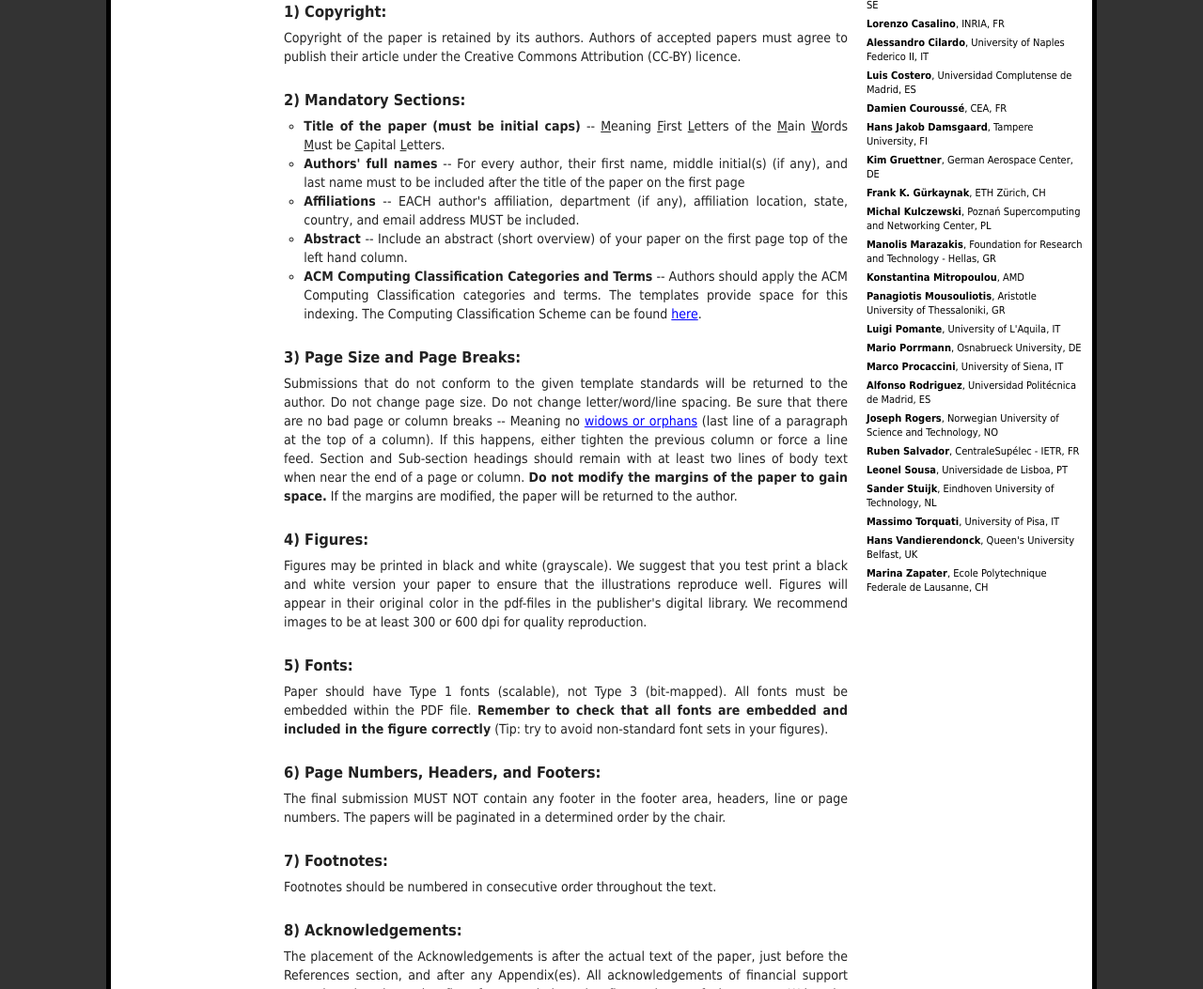
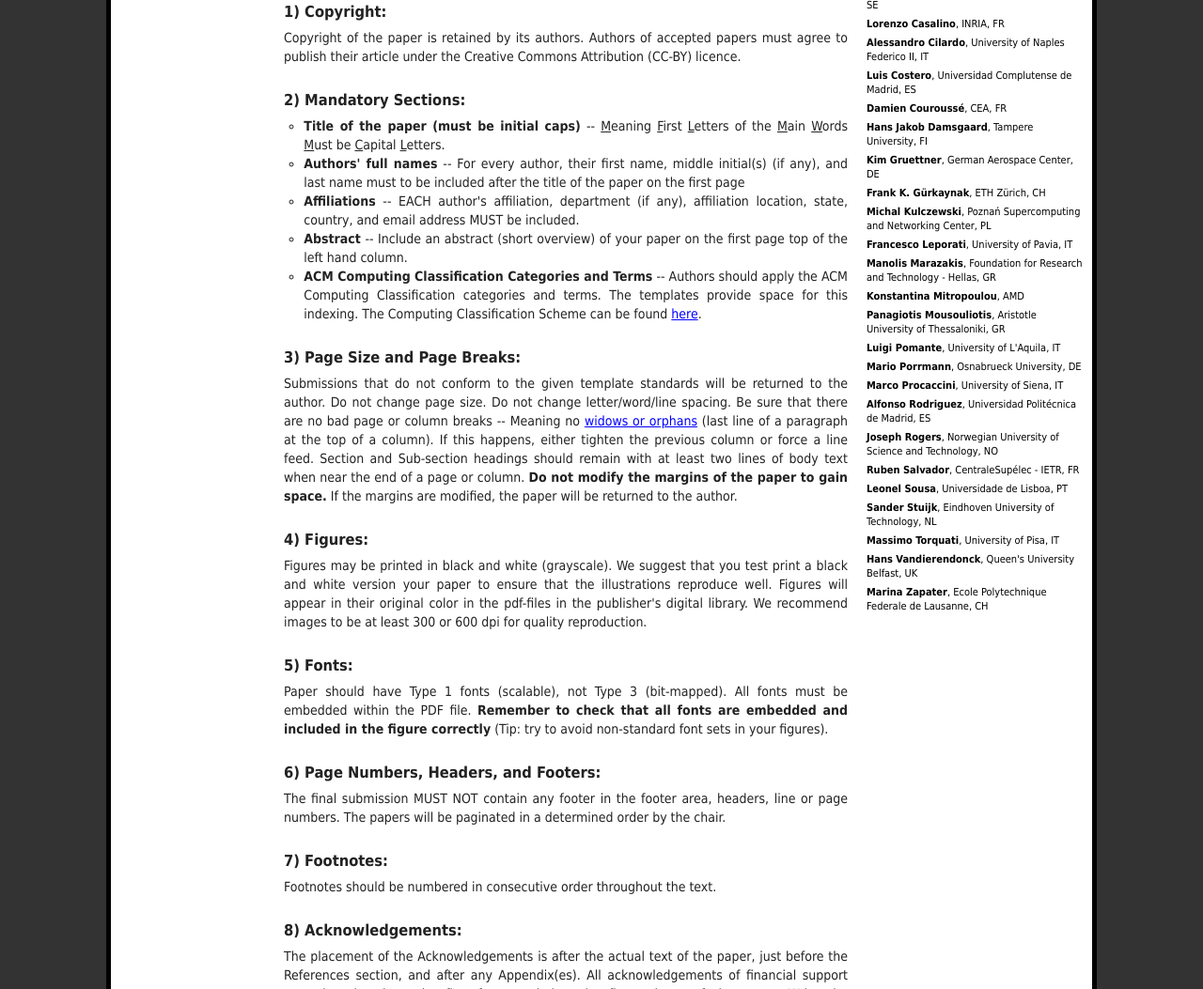
Before and after one commit to PARMA-DITAM-workshop/PARMA-DITAM-workshop.github.io, a plain HTML site: page Submission_Guidelines.html in a window 1280 px wide. Shown: the part 799-1852 px from the top of the page at 94% size. Drawn offline with Linux system fonts and the light colour scheme.

Commit message:
update TPC

```diff
--- a/Submission_Guidelines.html
+++ b/Submission_Guidelines.html
@@ -129,8 +129,8 @@
 <li><b>Sebasitan Sumin Kim</b>, Universidad de Murcia, ES</li>
 <li><b>Konstantina Koliogeorgi</b>, National Technical University of Athens, GR</li>-->
 <li><b>Michal Kulczewski</b>, Poznań Supercomputing and Networking Center, PL</li>
-<!--<li><b>Gianluca Leone</b>, University of Cagliari, IT</li>
-<li><b>Francesco Leporati</b>, University of Pavia, IT</li>-->
+<!--<li><b>Gianluca Leone</b>, University of Cagliari, IT</li>-->
+<li><b>Francesco Leporati</b>, University of Pavia, IT</li>
 <li><b>Manolis Marazakis</b>, Foundation for Research and Technology - Hellas, GR</li>
 <!--<li><b>Dimosthenis Masouros</b>, National Technical University of Athens, GR</li>-->
 <li><b>Konstantina Mitropoulou</b>, AMD</li>
```
Also changed, not shown: index.html (+2 -2 lines), master/__global_head.html (+2 -2 lines), program.html (+2 -2 lines).
